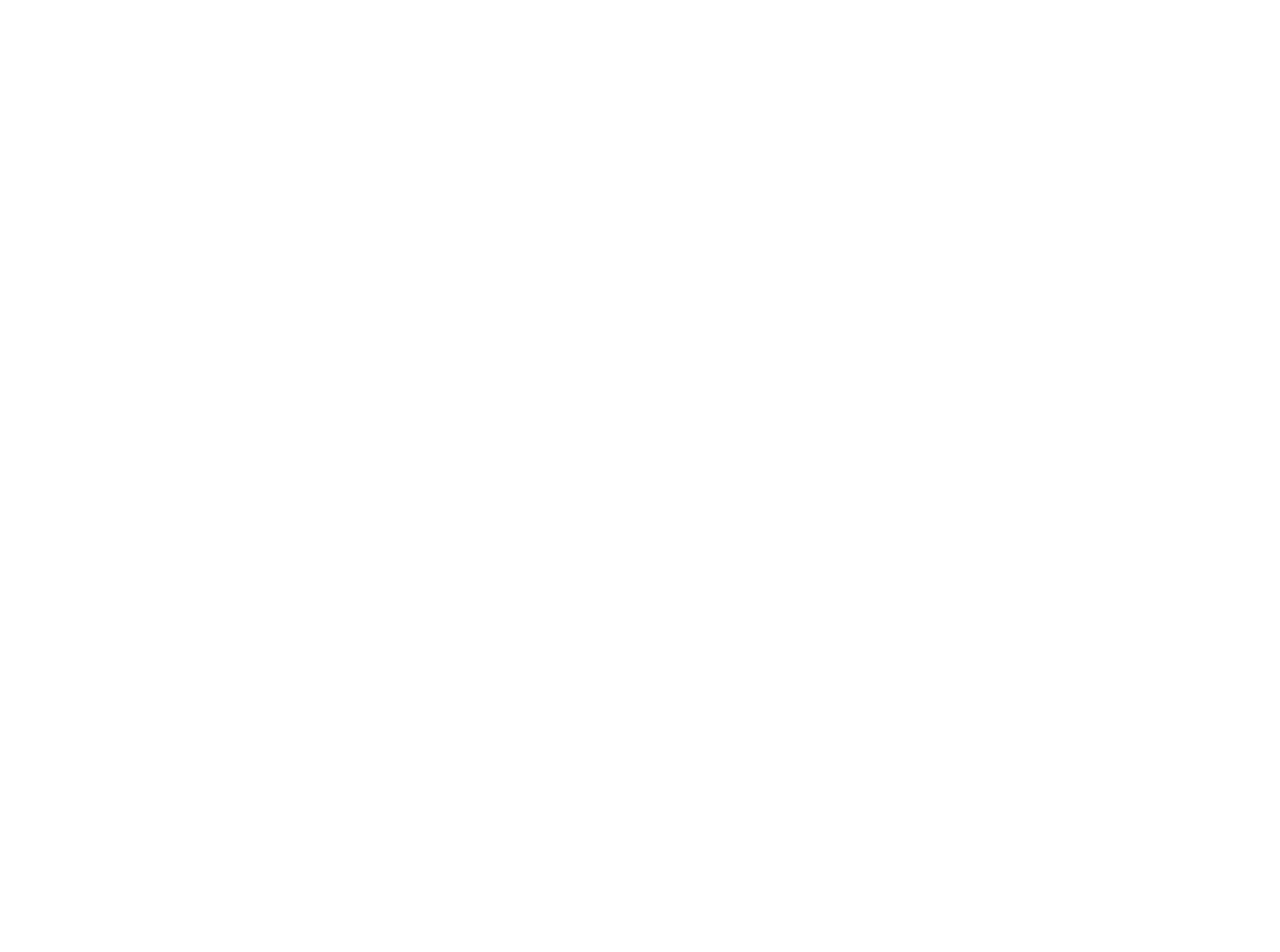
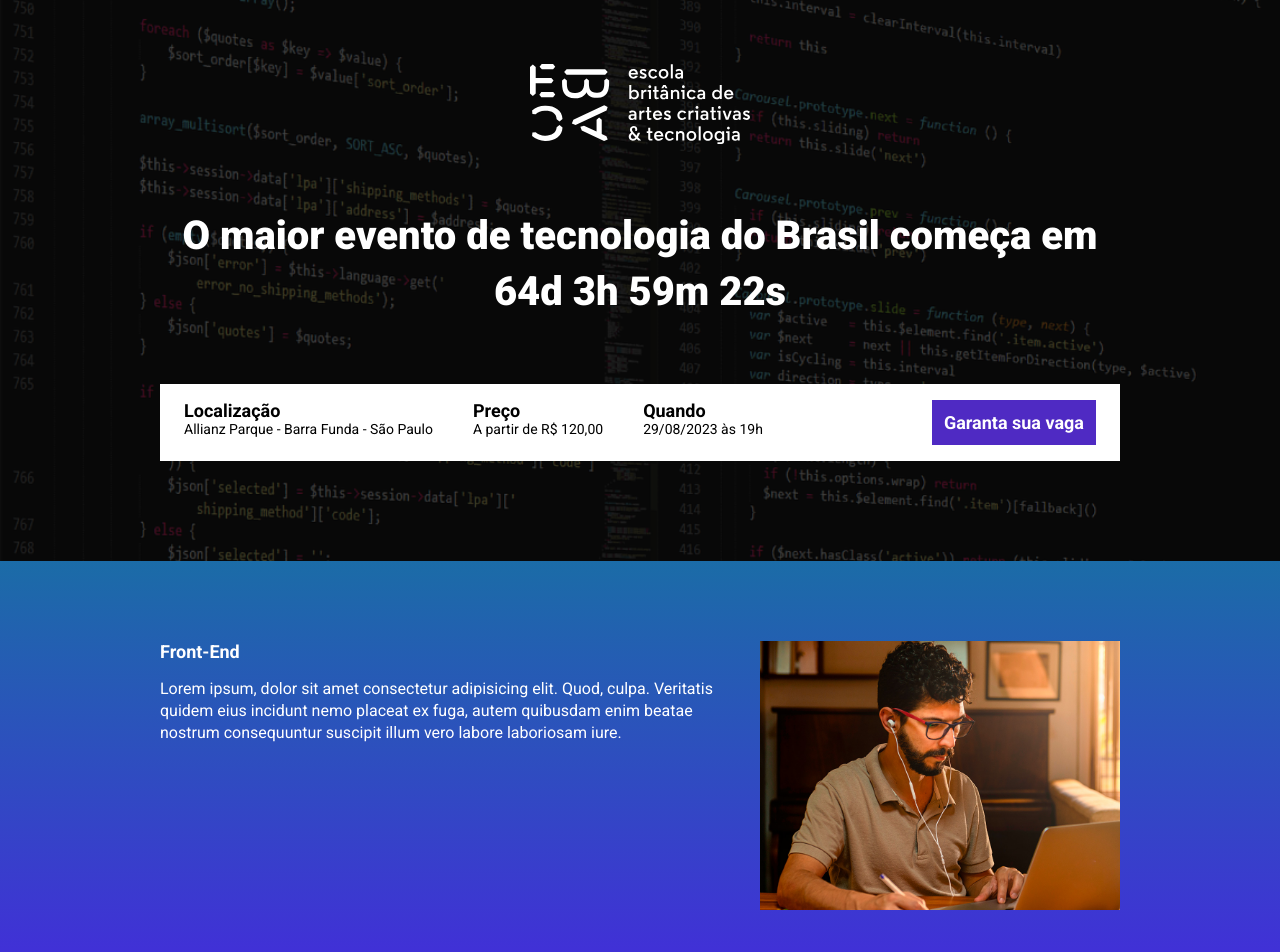
Before and after one commit to renanpellegrini/ebac_tech_talks, a website built with Parcel: page src/index.html in a window 1280 px wide. Shown: the top 952 px of the page. Before the commit the page ends 800 px from the top, so only its background shows below. Built offline with nearby package versions, Linux system fonts and the light colour scheme.

Commit message:
criando a contagem regressiva

```diff
--- a/package.json
+++ b/package.json
@@ -2,10 +2,12 @@
   "description": "",
   "devDependencies": {
     "@parcel/transformer-sass": "^2.9.2",
-    "parcel": "^2.9.2"
+    "parcel": "^2.9.2",
+    "sharp": "^0.31.3"
   },
   "scripts": {
     "dev": "parcel src/index.html src/styles/main.scss src/scripts/main.js",
+    "build": "parcel build src/index.html",
     "test": "echo \"Error: no test specified\" && exit 1"
   }
 }
--- a/src/index.html
+++ b/src/index.html
@@ -1,13 +1,81 @@
 <!DOCTYPE html>
-<html lang="en">
+<html lang="pt-br">
 <head>
     <meta charset="UTF-8">
     <meta name="viewport" content="width=device-width, initial-scale=1.0">
-    <title>Document</title>
+    <title>EBAC Tech Talks</title>
     <link rel="stylesheet" href="styles/main.scss">
+    <link rel="preconnect" href="https://fonts.googleapis.com">
+    <link rel="preconnect" href="https://fonts.gstatic.com" crossorigin>
+    <link href="https://fonts.googleapis.com/css2?family=Roboto:wght@400;700;900&display=swap" rel="stylesheet">
+    <link rel="stylesheet" href="https://unpkg.com/aos@next/dist/aos.css" />
 </head>
 <body>
+    <header class="hero">
+        <div class="container">
+            <img class="hero__logo" src="./images/ebac_logo.svg" alt="EBAC"/>
+            <p class="hero__text">
+                O maior evento de tecnologia do Brasil começa em <span id="contador"></span>
+            </p>
+            <div class="infos-bar">
+                <ul class="infos-bar__infos">
+                    <li class="infos-bar__infos__item">
+                        <b>Localização</b>
+                        Allianz Parque - Barra Funda - São Paulo
+                    </li>
+                    <li class="infos-bar__infos__item">
+                        <b>Preço</b>
+                        A partir de R$ 120,00
+                    </li>
+                    <li class="infos-bar__infos__item">
+                        <b>Quando</b>
+                        29/08/2023 às 19h
+                    </li>
+                </ul>
+                <a href="#" class="button button--primary">
+                    Garanta sua vaga
+                </a>
+            </div>
+        </div>
 
+    </header>
+    <section class="event event--front-end">
+        <div class="container" data-aos="fade-right">
+            <div class="event__details">
+                <h2 class="event__details__title">Front-End</h2>
+                <p  class="event__details__description">Lorem ipsum, dolor sit amet consectetur adipisicing elit. Quod, culpa. Veritatis quidem eius incidunt nemo placeat ex fuga, autem quibusdam enim beatae nostrum consequuntur suscipit illum vero labore laboriosam iure.</p>
+            </div>
+            <img class="event__image" src="./images/frontend.png" alt="front-end"/>
+        </div>
+    </section>
+    <section class="event event--ux-ui event--image-left">
+        <div class="container" data-aos="fade-left">
+            <div class="event__details">
+                <h2 class="event__details__title">UX-UI</h2>
+                <p  class="event__details__description">Lorem ipsum, dolor sit amet consectetur adipisicing elit. Quod, culpa. Veritatis quidem eius incidunt nemo placeat ex fuga, autem quibusdam enim beatae nostrum consequuntur suscipit illum vero labore laboriosam iure.</p>
+            </div>
+            <img class="event__image" src="./images/frontend.png" alt="front-end"/>
+        </div>
+    </section>
+    <section class="event event--data-science">
+        <div class="container" data-aos="fade-right">
+            <div class="event__details">
+                <h2 class="event__details__title">Data Science</h2>
+                <p  class="event__details__description">Lorem ipsum, dolor sit amet consectetur adipisicing elit. Quod, culpa. Veritatis quidem eius incidunt nemo placeat ex fuga, autem quibusdam enim beatae nostrum consequuntur suscipit illum vero labore laboriosam iure.</p>
+            </div>
+            <img class="event__image" src="./images/frontend.png" alt="front-end"/>
+        </div>
+    </section>
+    <section class="event event--back-end event--image-left">
+        <div class="container" data-aos="fade-left">
+            <div class="event__details">
+                <h2 class="event__details__title">Back-End</h2>
+                <p  class="event__details__description">Lorem ipsum, dolor sit amet consectetur adipisicing elit. Quod, culpa. Veritatis quidem eius incidunt nemo placeat ex fuga, autem quibusdam enim beatae nostrum consequuntur suscipit illum vero labore laboriosam iure.</p>
+            </div>
+            <img class="event__image" src="./images/frontend.png" alt="front-end"/>
+        </div>
+    </section>
+    <script src="https://unpkg.com/aos@next/dist/aos.js"></script>
     <script src="./scripts/main.js"></script>
 </body>
 </html>
--- a/src/scripts/main.js
+++ b/src/scripts/main.js
@@ -0,0 +1,28 @@
+AOS.init();
+
+const eventData = new Date("Aug 29, 2023 19:00:00");
+const timeStampEvent = eventData.getTime();
+
+const contaHoras = setInterval(function(){
+    const agora = new Date();
+    const timeStampAtual = agora.getTime();
+
+    const eventDistance = timeStampEvent - timeStampAtual;
+
+    const diasAteEvento = Math.floor(eventDistance / (1000 * 60 * 60 * 24));
+    const horasAteEvento = Math.floor((eventDistance % (1000 * 60 * 60 * 24)) / (1000 * 60 * 60));
+    const minutosAteEvento = Math.floor((eventDistance % (1000 * 60 * 60)) / (1000 * 60));
+    const segundosAteEvento = Math.floor((eventDistance % (1000 * 60)) / 1000);
+
+    console.log(diasAteEvento);
+    console.log(horasAteEvento);
+    console.log(minutosAteEvento);
+    console.log(segundosAteEvento);
+
+    document.getElementById('contador').innerHTML = `${diasAteEvento}d ${horasAteEvento}h ${minutosAteEvento}m ${segundosAteEvento}s`;
+
+    if (eventDistance < 0) {
+        clearInterval(contaHoras);
+        document.getElementById('contador').innerHTML = "EVENTO JÁ INICIADO";
+    }
+}, 1000);
--- /dev/null
+++ b/src/styles/_event.scss
@@ -0,0 +1,65 @@
+@use 'variables';
+
+.event {
+    padding: 80px 0;
+
+    &--front-end {
+        background-image: linear-gradient(variables.$blue1, variables.$blue2);
+    }
+
+    &--ux-ui {
+        background-image: linear-gradient(variables.$blue2, variables.$pink);
+    }
+
+    &--data-science {
+        background-image: linear-gradient(variables.$pink, variables.$yellow);
+    }
+
+    &--back-end {
+        background-image: linear-gradient(variables.$yellow, variables.$pink);
+    }
+
+    &--image-left {
+        .container {
+            flex-direction: row-reverse;
+        }
+    }
+
+    .container {
+        display: flex;
+        gap: 40px;
+
+    }
+
+    &__image {
+        max-width: 360px;
+    }
+
+    &__details {
+
+        &__title {
+            font-size: 18px;
+            font-weight: bold;
+            margin-bottom: 16px;
+        }
+
+        &__description {
+            line-height: 22px;
+        }
+    }
+
+    @media (max-width: 640px) {
+        .container {
+            display: block;
+        }
+
+        &__image {
+            width: 100%;
+        }
+
+        &__details {
+            margin-right: 0;
+            margin-bottom: 16px;
+        }
+    }
+}
--- /dev/null
+++ b/src/styles/_hero.scss
@@ -0,0 +1,55 @@
+@use 'variables';
+
+.hero {
+    padding-top: 64px;
+    padding-bottom: 100px;
+    background-image: url(../images/fundo.png);
+    background-repeat: no-repeat;
+    background-size: cover;
+    position: relative;
+
+    .container {
+        position: relative;
+    }
+
+    &::before {
+        content: '';
+        position: absolute;
+        top: 0;
+        left: 0;
+        width: 100%;
+        height: 100%;
+        background-color: variables.$textColor2;
+        opacity: 0.7;
+    }
+
+    &__text {
+        margin-top: 64px;
+        margin-bottom: 64px;
+        font-size: 40px;
+        line-height: 56px;
+        font-weight: 800;
+        text-align: center;
+    }
+
+    &__logo {
+        margin: 0 auto;
+        height: 80px;
+        display: block;
+    }
+
+    @media (max-width: 640px) {
+        padding: 40px 0;
+
+        &__logo {
+            height: 40px;
+        }
+
+        &__text {
+            font-size: 22px;
+            line-height: 24px;
+            margin: 24px 0;
+        }
+    }
+
+}
--- /dev/null
+++ b/src/styles/_variables.scss
@@ -0,0 +1,8 @@
+$textColor: #fff;
+$textColor2: #000;
+
+$blue1: #1B6CA7;
+$blue2: #442BDB;
+$pink: #89223B;
+$yellow: #9C791D;
+$purple: #4f2ac3;
--- /dev/null
+++ b/src/styles/components/_buttons.scss
@@ -0,0 +1,25 @@
+@use '../variables';
+
+.button {
+    padding: 12px;
+    font-size: 18px;
+    font-weight: bold;
+    text-decoration: none;
+    text-align: center;
+    white-space: nowrap;
+
+    &--primary {
+        color: variables.$textColor;
+        background-color: variables.$purple;
+    }
+
+    @media (max-width: 640px) {
+        display: block;
+        width: 100%;
+    }
+
+    @media (max-width: 1024px) {
+        display: flex;
+        align-items: center;
+    }
+}
--- /dev/null
+++ b/src/styles/components/_infos_bar.scss
@@ -0,0 +1,42 @@
+@use '../variables';
+
+.infos-bar {
+    padding: 16px 24px;
+    background-color: variables.$textColor;
+    display: flex;
+    justify-content: space-between;
+
+    &__infos {
+        display: flex;
+        gap: 40px;
+
+        &__item {
+            font-size: 14px;
+            color: variables.$textColor2;
+
+            b {
+                font-size: 18px;
+                display: block;
+                color: variables.$textColor2;
+            }
+        }
+    }
+
+    @media (max-width: 640px) {
+        display: block;
+
+        &__infos {
+            display: block;
+
+            &__item {
+                margin-bottom: 24px;
+            }
+        }
+    }
+
+    @media (max-width: 1024px) {
+        &__infos {
+            gap: 16px;
+        }
+    }
+}
--- a/src/styles/main.scss
+++ b/src/styles/main.scss
@@ -0,0 +1,28 @@
+@use 'hero';
+@use 'components/infos_bar';
+@use 'components/buttons';
+@use 'event';
+@use 'variables';
+
+* {
+    margin: 0;
+    padding: 0;
+    box-sizing: border-box;
+    font-family: 'Roboto', sans-serif;
+    color: variables.$textColor;
+    list-style: none;
+}
+
+.container {
+    max-width: 960px;
+    width: 100%;
+    margin: 0 auto;
+
+    @media (max-width: 640px) {
+        max-width: 80%;
+    }
+
+    @media (max-width: 1024px) {
+        max-width: 90%;
+    }
+}
```
Also changed, not shown: 1 other file.
